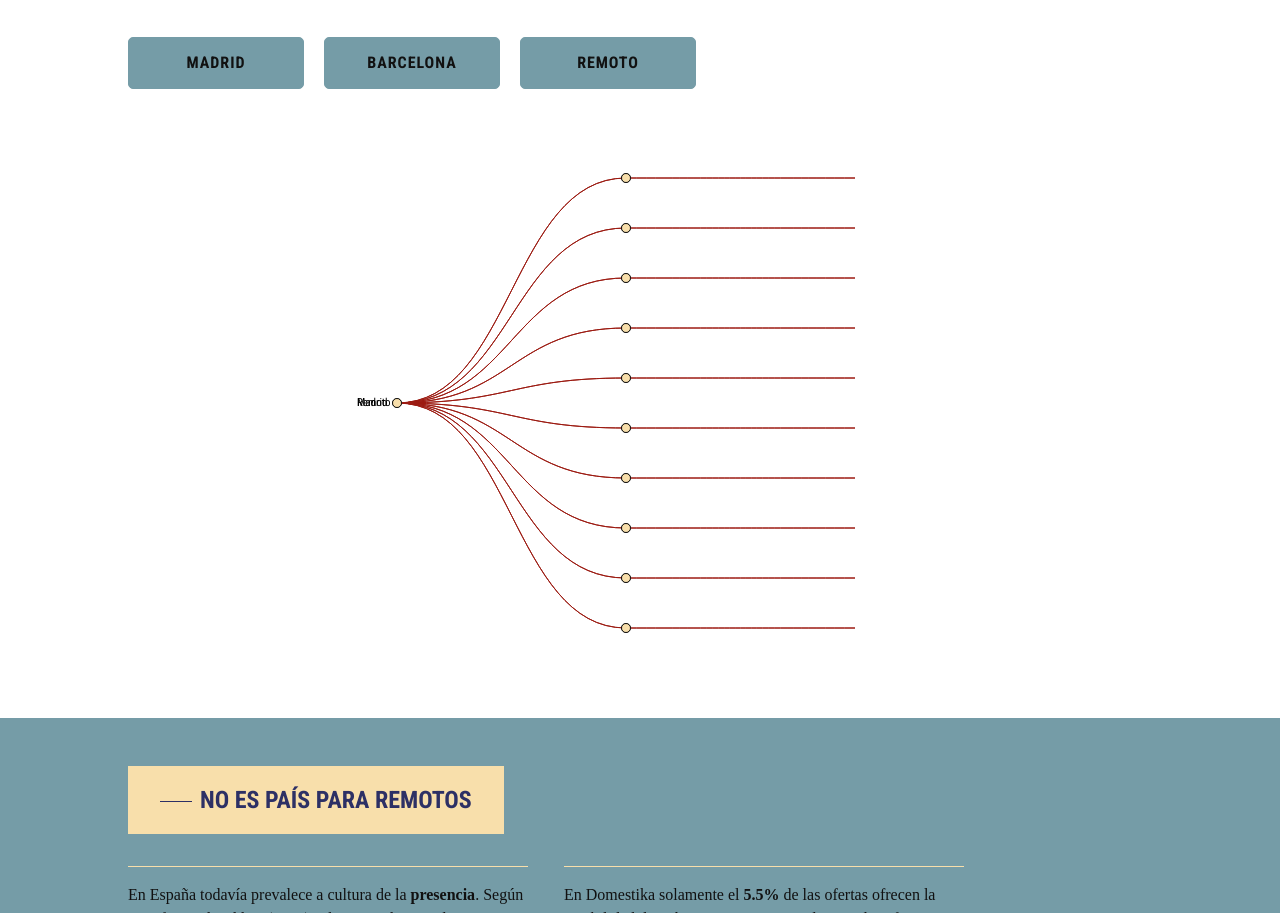
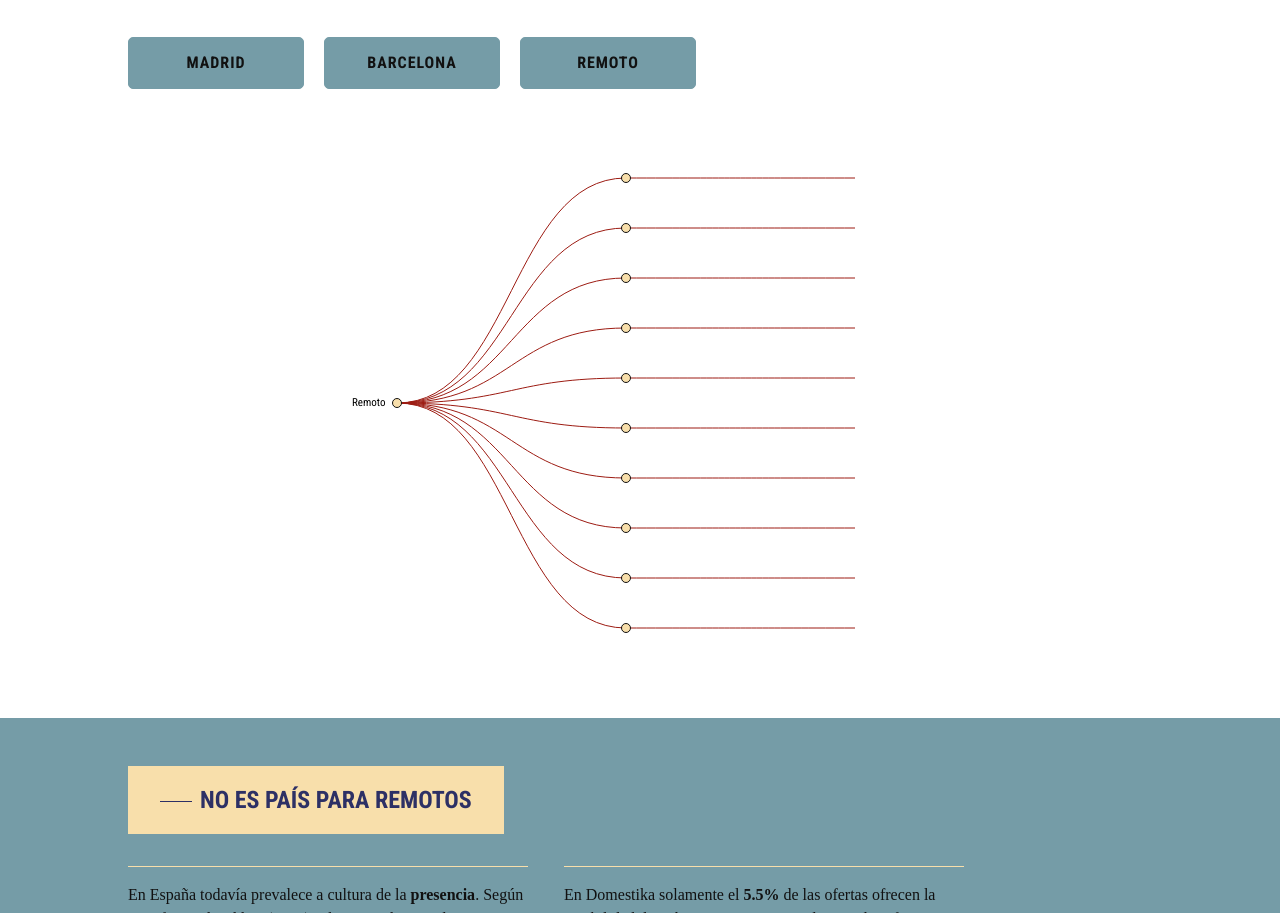
Before and after one commit to jorgeatgu/data-mestika, a website with bundled scripts: page index.html in a window 1280 px wide. Shown: the part 3175-4088 px from the top of the page. Built offline with nearby package versions, Linux system fonts and the light colour scheme; a web font is replaced by a local one.

Commit message:
include data dendogram

```diff
--- a/css/styles.css
+++ b/css/styles.css
@@ -815,12 +815,6 @@ p {
     max-width: 25rem;
 }
 
-.barcelona-dendogram,
-.remoto-dendogram {
-    opacity: 0;
-    transform: translateY(-100%);
-}
-
 .dm-job-remote {
     width: 100%;
     background-color: #759CA7;
--- a/index.html
+++ b/index.html
@@ -58,7 +58,7 @@
                     <button class="dm-job-dendogram-btn js-dm-job-dendogram-btn-r">REMOTO</button>
                 </div>
                 <svg width="847" height="550" xmlns="http://www.w3.org/2000/svg">
-                    <g class="madrid-dendogram" transform="translate(40,40)">
+                    <g style="opacity: 0;" class="madrid-dendogram" transform="translate(40,40)">
                         <g class="node" transform="translate(687,25)">
                             <circle mydata:id="23.31" class="madrid-dendogram-circle madrid-dendogram-circle-final madrid-dendogram-circle-final-one" r="0"></circle>
                             <text dx="42" dy="3" class="madrid-dendogram-text madrid-dendogram-text-percentage">23.31%</text>
@@ -164,46 +164,46 @@
                             <text dx="8" dy="-3" class="madrid-dendogram-text madrid-dendogram-text-job">seo</text>
                         </g>
                     </g>
-                    <g class="barcelona-dendogram" transform="translate(40,40)">
+                    <g style="opacity: 0;" class="barcelona-dendogram" transform="translate(40,40)">
                         <g class="node" transform="translate(687,25)">
-                            <circle mydata:id="23.31" class="madrid-dendogram-circle madrid-dendogram-circle-final madrid-dendogram-circle-final-one" r="0"></circle>
-                            <text dx="42" dy="3" class="madrid-dendogram-text madrid-dendogram-text-percentage">23.31%</text>
+                            <circle mydata:id="22.64" class="madrid-dendogram-circle madrid-dendogram-circle-final madrid-dendogram-circle-final-one" r="0"></circle>
+                            <text dx="42" dy="3" class="madrid-dendogram-text madrid-dendogram-text-percentage">22.64%</text>
                         </g>
                         <g class="node" transform="translate(687,75)">
-                            <circle mydata:id="28.23" class="madrid-dendogram-circle madrid-dendogram-circle-final madrid-dendogram-circle-final-one" r="0"></circle>
-                            <text dx="42" dy="3" class="madrid-dendogram-text madrid-dendogram-text-percentage">28.23%</text>
+                            <circle mydata:id="22.48" class="madrid-dendogram-circle madrid-dendogram-circle-final madrid-dendogram-circle-final-one" r="0"></circle>
+                            <text dx="42" dy="3" class="madrid-dendogram-text madrid-dendogram-text-percentage">22.48%</text>
                         </g>
                         <g class="node" transform="translate(687,125)">
-                            <circle mydata:id="3.33" class="madrid-dendogram-circle madrid-dendogram-circle-final madrid-dendogram-circle-final-one" r="0"></circle>
-                            <text dx="49" dy="3" class="madrid-dendogram-text madrid-dendogram-text-percentage">3.33%</text>
+                            <circle mydata:id="3.56" class="madrid-dendogram-circle madrid-dendogram-circle-final madrid-dendogram-circle-final-one" r="0"></circle>
+                            <text dx="49" dy="3" class="madrid-dendogram-text madrid-dendogram-text-percentage">3.56%</text>
                         </g>
                         <g class="node" transform="translate(687,175)">
                             <circle mydata:id="2.91" class="madrid-dendogram-circle madrid-dendogram-circle-final madrid-dendogram-circle-final-one" r="0"></circle>
-                            <text dx="49" dy="3" class="madrid-dendogram-text madrid-dendogram-text-percentage">2.91%</text>
+                            <text dx="49" dy="3" class="madrid-dendogram-text madrid-dendogram-text-percentage">3.08%</text>
                         </g>
                         <g class="node" transform="translate(687,225)">
-                            <circle mydata:id="6.25" class="madrid-dendogram-circle madrid-dendogram-circle-final madrid-dendogram-circle-final-one" r="0"></circle>
-                            <text dx="49" dy="3" class="madrid-dendogram-text madrid-dendogram-text-percentage">6.25%</text>
+                            <circle mydata:id="4.34" class="madrid-dendogram-circle madrid-dendogram-circle-final madrid-dendogram-circle-final-one" r="0"></circle>
+                            <text dx="49" dy="3" class="madrid-dendogram-text madrid-dendogram-text-percentage">4.34%</text>
                         </g>
                         <g class="node" transform="translate(687,275)">
-                            <circle mydata:id="4.76" class="madrid-dendogram-circle madrid-dendogram-circle-final madrid-dendogram-circle-final-one" r="0"></circle>
-                            <text dx="49" dy="3" class="madrid-dendogram-text madrid-dendogram-text-percentage">4.76%</text>
+                            <circle mydata:id="3.95" class="madrid-dendogram-circle madrid-dendogram-circle-final madrid-dendogram-circle-final-one" r="0"></circle>
+                            <text dx="49" dy="3" class="madrid-dendogram-text madrid-dendogram-text-percentage">3.95%</text>
                         </g>
                         <g class="node" transform="translate(687,325)">
-                            <circle mydata:id="3.48" class="madrid-dendogram-circle madrid-dendogram-circle-final madrid-dendogram-circle-final-one" r="0"></circle>
-                            <text dx="49" dy="3" class="madrid-dendogram-text madrid-dendogram-text-percentage">3.48%</text>
+                            <circle mydata:id="1.55" class="madrid-dendogram-circle madrid-dendogram-circle-final madrid-dendogram-circle-final-one" r="0"></circle>
+                            <text dx="49" dy="3" class="madrid-dendogram-text madrid-dendogram-text-percentage">1.55%</text>
                         </g>
                         <g class="node" transform="translate(687,375)">
-                            <circle mydata:id="2.43" class="madrid-dendogram-circle madrid-dendogram-circle-final madrid-dendogram-circle-final-one" r="0"></circle>
-                            <text dx="49" dy="3" class="madrid-dendogram-text madrid-dendogram-text-percentage">2.43%</text>
+                            <circle mydata:id="3.08" class="madrid-dendogram-circle madrid-dendogram-circle-final madrid-dendogram-circle-final-one" r="0"></circle>
+                            <text dx="49" dy="3" class="madrid-dendogram-text madrid-dendogram-text-percentage">3.08%</text>
                         </g>
                         <g class="node" transform="translate(687,425)">
-                            <circle mydata:id="2.02" class="madrid-dendogram-circle madrid-dendogram-circle-final madrid-dendogram-circle-final-one" r="0"></circle>
-                            <text dx="49" dy="3" class="madrid-dendogram-text madrid-dendogram-text-percentage">2.02%</text>
+                            <circle mydata:id="2.26" class="madrid-dendogram-circle madrid-dendogram-circle-final madrid-dendogram-circle-final-one" r="0"></circle>
+                            <text dx="49" dy="3" class="madrid-dendogram-text madrid-dendogram-text-percentage">2.26%</text>
                         </g>
                         <g class="node" transform="translate(687,475)">
-                            <circle mydata:id="1.55" class="madrid-dendogram-circle madrid-dendogram-circle-final madrid-dendogram-circle-final-one" r="0"></circle>
-                            <text dx="49" dy="3" class="madrid-dendogram-text madrid-dendogram-text-percentage">1.55%</text>
+                            <circle mydata:id="1.93" class="madrid-dendogram-circle madrid-dendogram-circle-final madrid-dendogram-circle-final-one" r="0"></circle>
+                            <text dx="49" dy="3" class="madrid-dendogram-text madrid-dendogram-text-percentage">1.93%</text>
                         </g>
                         <path class="madrid-dendogram-link mdl-two" d="M229,250C343.5,250 343.5,25 458.0,25"></path>
                         <path class="madrid-dendogram-link mdl-two" d="M229,250C343.5,250 343.5,75 458.0,75"></path>
@@ -227,7 +227,7 @@
                         <path class="madrid-dendogram-link mdl-three" d="M458.0,475C572.5,475 572.5,475 687,475"></path>
                         <g class="node" transform="translate(229,250)">
                             <circle r="4.5" class="madrid-dendogram-circle madrid-dendogram-circle-start"></circle>
-                            <text dx="-40" dy="3" class="madrid-dendogram-text">Remoto</text>
+                            <text dx="-55" dy="3" class="madrid-dendogram-text">Barcelona</text>
                         </g>
                         <g class="node" transform="translate(458.0,25)">
                             <circle r="4.5"class="madrid-dendogram-circle madrid-dendogram-circle-middle"></circle>
@@ -272,44 +272,44 @@
                     </g>
                     <g class="remote-dendogram" transform="translate(40,40)">
                         <g class="node" transform="translate(687,25)">
-                            <circle mydata:id="23.31" class="madrid-dendogram-circle madrid-dendogram-circle-final madrid-dendogram-circle-final-one" r="0"></circle>
-                            <text dx="42" dy="3" class="madrid-dendogram-text madrid-dendogram-text-percentage">23.31%</text>
+                            <circle mydata:id="20.21" class="madrid-dendogram-circle madrid-dendogram-circle-final madrid-dendogram-circle-final-one" r="0"></circle>
+                            <text dx="42" dy="3" class="madrid-dendogram-text madrid-dendogram-text-percentage">20.21%</text>
                         </g>
                         <g class="node" transform="translate(687,75)">
-                            <circle mydata:id="28.23" class="madrid-dendogram-circle madrid-dendogram-circle-final madrid-dendogram-circle-final-one" r="0"></circle>
-                            <text dx="42" dy="3" class="madrid-dendogram-text madrid-dendogram-text-percentage">28.23%</text>
+                            <circle mydata:id="25.85" class="madrid-dendogram-circle madrid-dendogram-circle-final madrid-dendogram-circle-final-one" r="0"></circle>
+                            <text dx="42" dy="3" class="madrid-dendogram-text madrid-dendogram-text-percentage">25.85%</text>
                         </g>
                         <g class="node" transform="translate(687,125)">
-                            <circle mydata:id="3.33" class="madrid-dendogram-circle madrid-dendogram-circle-final madrid-dendogram-circle-final-one" r="0"></circle>
-                            <text dx="49" dy="3" class="madrid-dendogram-text madrid-dendogram-text-percentage">3.33%</text>
+                            <circle mydata:id="1.38" class="madrid-dendogram-circle madrid-dendogram-circle-final madrid-dendogram-circle-final-one" r="0"></circle>
+                            <text dx="49" dy="3" class="madrid-dendogram-text madrid-dendogram-text-percentage">1.38%</text>
                         </g>
                         <g class="node" transform="translate(687,175)">
-                            <circle mydata:id="2.91" class="madrid-dendogram-circle madrid-dendogram-circle-final madrid-dendogram-circle-final-one" r="0"></circle>
-                            <text dx="49" dy="3" class="madrid-dendogram-text madrid-dendogram-text-percentage">2.91%</text>
+                            <circle mydata:id="2.12" class="madrid-dendogram-circle madrid-dendogram-circle-final madrid-dendogram-circle-final-one" r="0"></circle>
+                            <text dx="49" dy="3" class="madrid-dendogram-text madrid-dendogram-text-percentage">2.12%</text>
                         </g>
                         <g class="node" transform="translate(687,225)">
-                            <circle mydata:id="6.25" class="madrid-dendogram-circle madrid-dendogram-circle-final madrid-dendogram-circle-final-one" r="0"></circle>
-                            <text dx="49" dy="3" class="madrid-dendogram-text madrid-dendogram-text-percentage">6.25%</text>
+                            <circle mydata:id="2.55" class="madrid-dendogram-circle madrid-dendogram-circle-final madrid-dendogram-circle-final-one" r="0"></circle>
+                            <text dx="49" dy="3" class="madrid-dendogram-text madrid-dendogram-text-percentage">2.55%</text>
                         </g>
                         <g class="node" transform="translate(687,275)">
-                            <circle mydata:id="4.76" class="madrid-dendogram-circle madrid-dendogram-circle-final madrid-dendogram-circle-final-one" r="0"></circle>
-                            <text dx="49" dy="3" class="madrid-dendogram-text madrid-dendogram-text-percentage">4.76%</text>
+                            <circle mydata:id="3.08" class="madrid-dendogram-circle madrid-dendogram-circle-final madrid-dendogram-circle-final-one" r="0"></circle>
+                            <text dx="49" dy="3" class="madrid-dendogram-text madrid-dendogram-text-percentage">3.08%</text>
                         </g>
                         <g class="node" transform="translate(687,325)">
-                            <circle mydata:id="3.48" class="madrid-dendogram-circle madrid-dendogram-circle-final madrid-dendogram-circle-final-one" r="0"></circle>
-                            <text dx="49" dy="3" class="madrid-dendogram-text madrid-dendogram-text-percentage">3.48%</text>
+                            <circle mydata:id="1.27" class="madrid-dendogram-circle madrid-dendogram-circle-final madrid-dendogram-circle-final-one" r="0"></circle>
+                            <text dx="49" dy="3" class="madrid-dendogram-text madrid-dendogram-text-percentage">1.27%</text>
                         </g>
                         <g class="node" transform="translate(687,375)">
-                            <circle mydata:id="2.43" class="madrid-dendogram-circle madrid-dendogram-circle-final madrid-dendogram-circle-final-one" r="0"></circle>
-                            <text dx="49" dy="3" class="madrid-dendogram-text madrid-dendogram-text-percentage">2.43%</text>
+                            <circle mydata:id="0.21" class="madrid-dendogram-circle madrid-dendogram-circle-final madrid-dendogram-circle-final-one" r="0"></circle>
+                            <text dx="49" dy="3" class="madrid-dendogram-text madrid-dendogram-text-percentage">0.21%</text>
                         </g>
                         <g class="node" transform="translate(687,425)">
-                            <circle mydata:id="2.02" class="madrid-dendogram-circle madrid-dendogram-circle-final madrid-dendogram-circle-final-one" r="0"></circle>
-                            <text dx="49" dy="3" class="madrid-dendogram-text madrid-dendogram-text-percentage">2.02%</text>
+                            <circle mydata:id="2.34" class="madrid-dendogram-circle madrid-dendogram-circle-final madrid-dendogram-circle-final-one" r="0"></circle>
+                            <text dx="49" dy="3" class="madrid-dendogram-text madrid-dendogram-text-percentage">2.34%</text>
                         </g>
                         <g class="node" transform="translate(687,475)">
-                            <circle mydata:id="1.55" class="madrid-dendogram-circle madrid-dendogram-circle-final madrid-dendogram-circle-final-one" r="0"></circle>
-                            <text dx="49" dy="3" class="madrid-dendogram-text madrid-dendogram-text-percentage">1.55%</text>
+                            <circle mydata:id="1.70" class="madrid-dendogram-circle madrid-dendogram-circle-final madrid-dendogram-circle-final-one" r="0"></circle>
+                            <text dx="49" dy="3" class="madrid-dendogram-text madrid-dendogram-text-percentage">1.70%</text>
                         </g>
                         <path class="madrid-dendogram-link mdl-two" d="M229,250C343.5,250 343.5,25 458.0,25"></path>
                         <path class="madrid-dendogram-link mdl-two" d="M229,250C343.5,250 343.5,75 458.0,75"></path>
@@ -333,7 +333,7 @@
                         <path class="madrid-dendogram-link mdl-three" d="M458.0,475C572.5,475 572.5,475 687,475"></path>
                         <g class="node" transform="translate(229,250)">
                             <circle r="4.5" class="madrid-dendogram-circle madrid-dendogram-circle-start"></circle>
-                            <text dx="-40" dy="3" class="madrid-dendogram-text">Remoto</text>
+                            <text dx="-45" dy="3" class="madrid-dendogram-text">Remoto</text>
                         </g>
                         <g class="node" transform="translate(458.0,25)">
                             <circle r="4.5"class="madrid-dendogram-circle madrid-dendogram-circle-middle"></circle>
--- a/src/css/_dendogram.css
+++ b/src/css/_dendogram.css
@@ -67,9 +67,3 @@
     display: inline-block;
     max-width: 25rem;
 }
-
-.barcelona-dendogram,
-.remoto-dendogram {
-    opacity: 0;
-    transform: translateY(-100%);
-}
```
Also changed, not shown: 1 other file.
